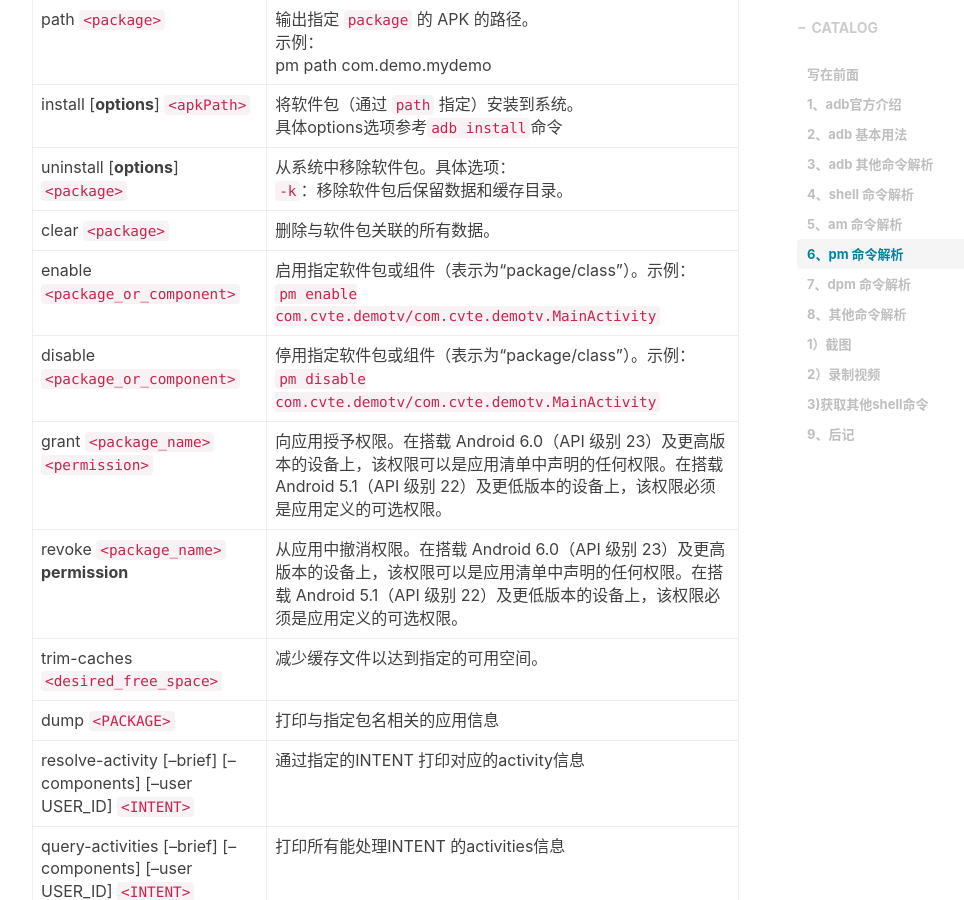
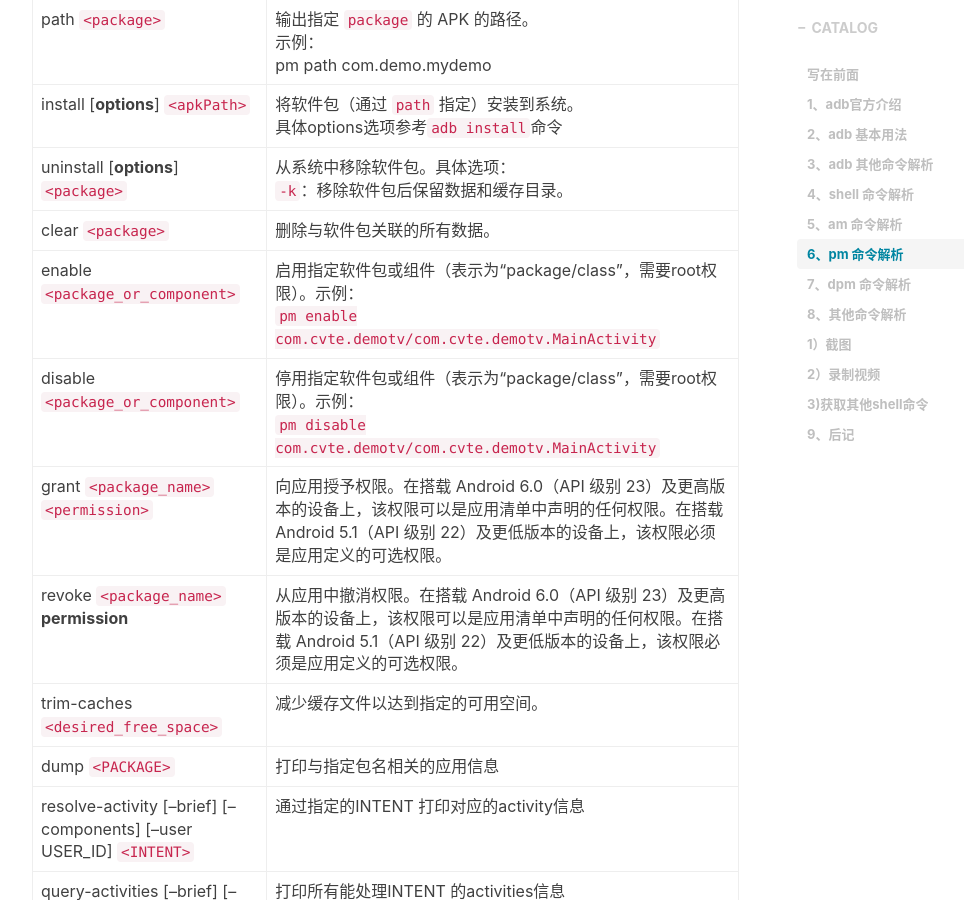
Before and after one commit to weiwangqiang/weiwangqiang.github.io, a Jekyll site: the page built from _posts/2019-11-03-adb-debug-detail.markdown, in a window 1280 px wide and 900 px high, scrolled down 9731 px. Shown: the whole window, without its empty margins (233-1197 px from the left). Built offline with Jekyll 4.4.1, drawn with Linux system fonts in a browser that asks for light colours; nearby versions of some CDN libraries; comment, search, counter and statistics services are not loaded.

Commit message:
[feature][][apk_build] update debug blog
[what]
[why]
[how]

```diff
--- a/_posts/2019-11-03-adb-debug-detail.markdown
+++ b/_posts/2019-11-03-adb-debug-detail.markdown
@@ -219,8 +219,8 @@ pm详细命令如下：
 | install [**options**] `<apkPath>`   | 将软件包（通过 `path` 指定）安装到系统。<br>具体options选项参考`adb install`命令 |
 | uninstall [**options**] `<package>`  | 从系统中移除软件包。具体选项：<br>`-k`：移除软件包后保留数据和缓存目录。 |
 | clear `<package>`                    | 删除与软件包关联的所有数据。                                 |
-| enable `<package_or_component>`      | 启用指定软件包或组件（表示为“package/class”）。示例：<br>`pm enable com.cvte.demotv/com.cvte.demotv.MainActivity` |
-| disable `<package_or_component>`     | 停用指定软件包或组件（表示为“package/class”）。示例：<br>`pm disable com.cvte.demotv/com.cvte.demotv.MainActivity` |
+| enable `<package_or_component>`      | 启用指定软件包或组件（表示为“package/class”，需要root权限）。示例：<br>`pm enable com.cvte.demotv/com.cvte.demotv.MainActivity` |
+| disable `<package_or_component>`     | 停用指定软件包或组件（表示为“package/class”，需要root权限）。示例：<br>`pm disable com.cvte.demotv/com.cvte.demotv.MainActivity` |
 | grant `<package_name>` `<permission>` | 向应用授予权限。在搭载 Android 6.0（API 级别 23）及更高版本的设备上，该权限可以是应用清单中声明的任何权限。在搭载 Android 5.1（API 级别 22）及更低版本的设备上，该权限必须是应用定义的可选权限。 |
 | revoke `<package_name>` **permission** | 从应用中撤消权限。在搭载 Android 6.0（API 级别 23）及更高版本的设备上，该权限可以是应用清单中声明的任何权限。在搭载 Android 5.1（API 级别 22）及更低版本的设备上，该权限必须是应用定义的可选权限。 |
 | trim-caches `<desired_free_space>`   | 减少缓存文件以达到指定的可用空间。                           |
```
